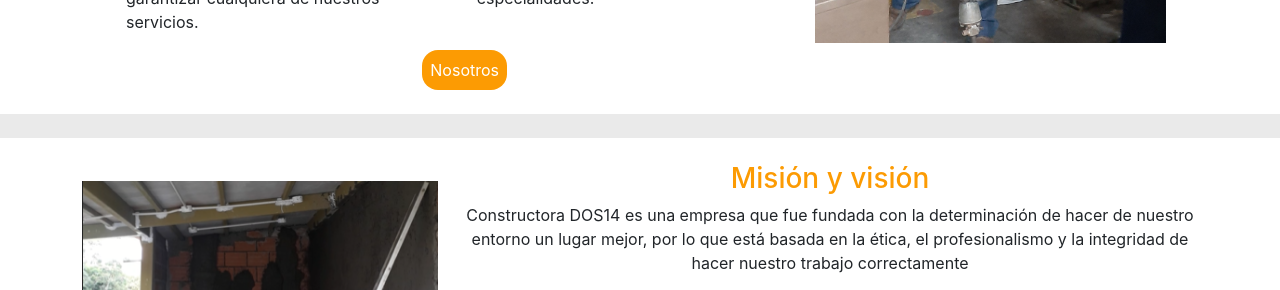
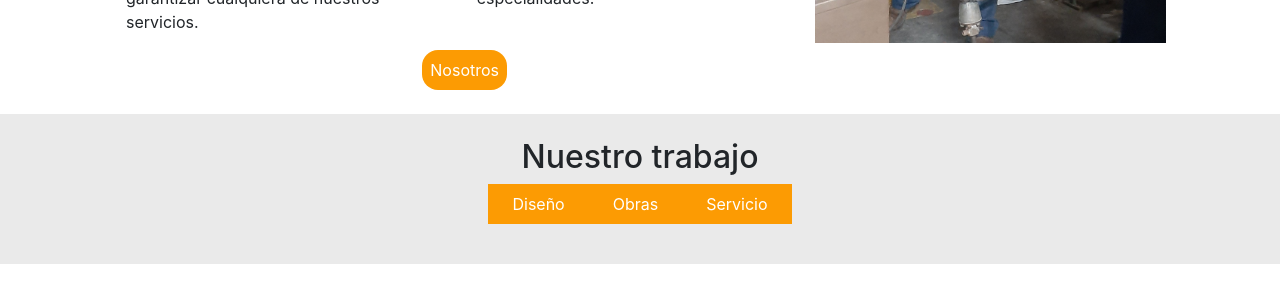
Before and after one commit to skol25/f-dos14, a React (Create React App) app: page /inicio in a window 1280 px wide. Shown: the part 1000-1290 px from the top of the page. Built offline with nearby package versions, Linux system fonts and the light colour scheme.

Commit message:
galeria de fotos

```diff
--- a/src/app/modules/home/Home.js
+++ b/src/app/modules/home/Home.js
@@ -40,6 +40,9 @@
       description:'Mantenimiento mecanico y electrico de equipos, y administracion de elegada.'
     }
   ]
+
+  /*variables para la parte de la galeria de imagenes */
+  let galerrySections=['Diseño','Obras','Servicio']
 
 // <TittleImage></TittleImage>
 
@@ -127,7 +130,20 @@
 
         </div>
     </div>
+    <div className='container mt-4'>
+          <h2 className='text-center'>Nuestro trabajo</h2>
+          <div className='d-flex justify-content-center'>
+           {galerrySections && galerrySections?.map(e=>{
 
+            return(
+
+              <p className='p-2 color-white pe-4 ps-4 bg-orange'>{e}</p>
+            )
+
+           })}
+          </div>
+
+    </div>
 
     {/*msision y vision */}
     <div className='bg-white mt-4'>
--- a/src/assets/cssVariables/variables.css
+++ b/src/assets/cssVariables/variables.css
@@ -57,6 +57,9 @@
     background-color: var(--main-dark-blue);
 
 }
+.bg-orange{
+    background-color: var(--main-orange);
+}
 
 /* general sizes */
 
```
